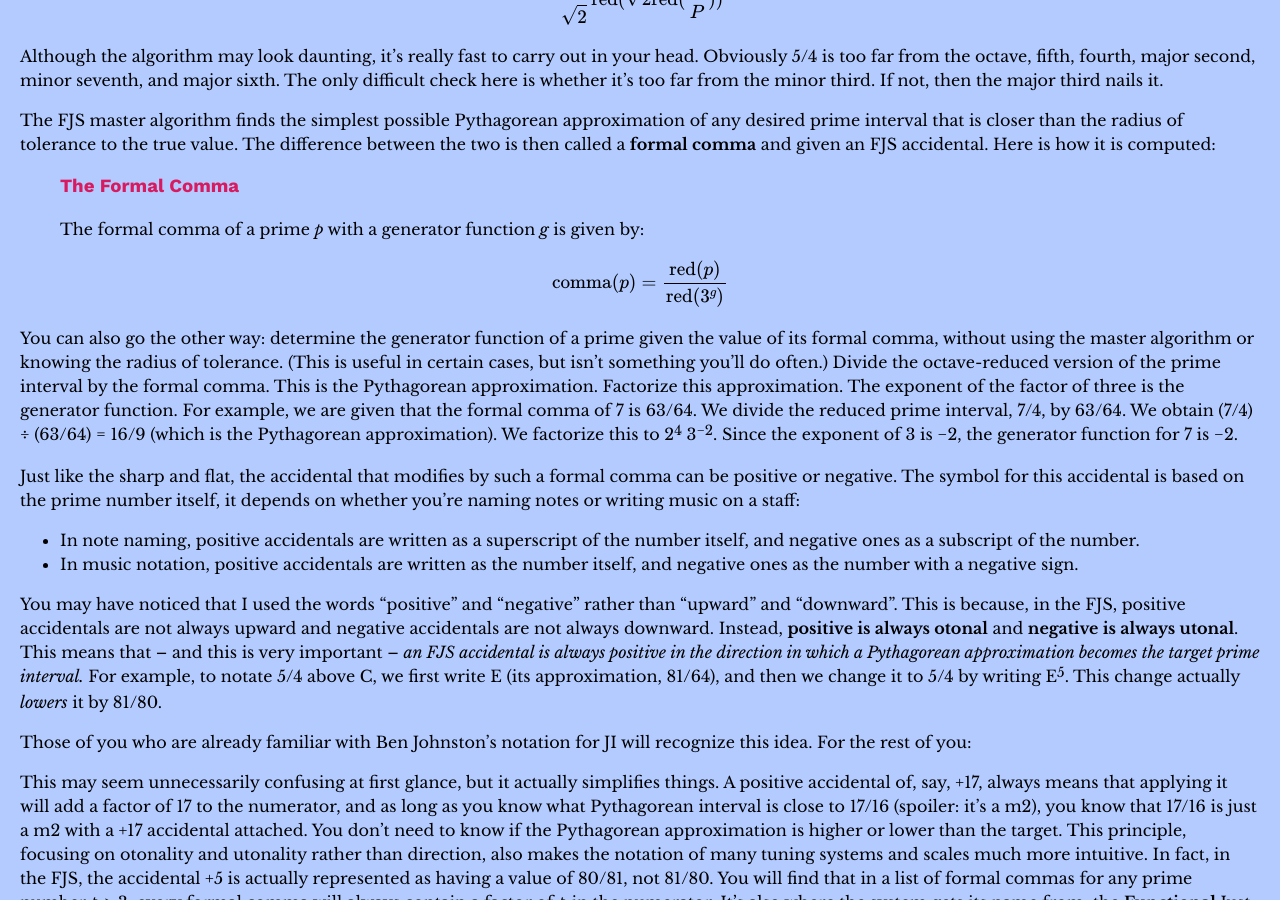
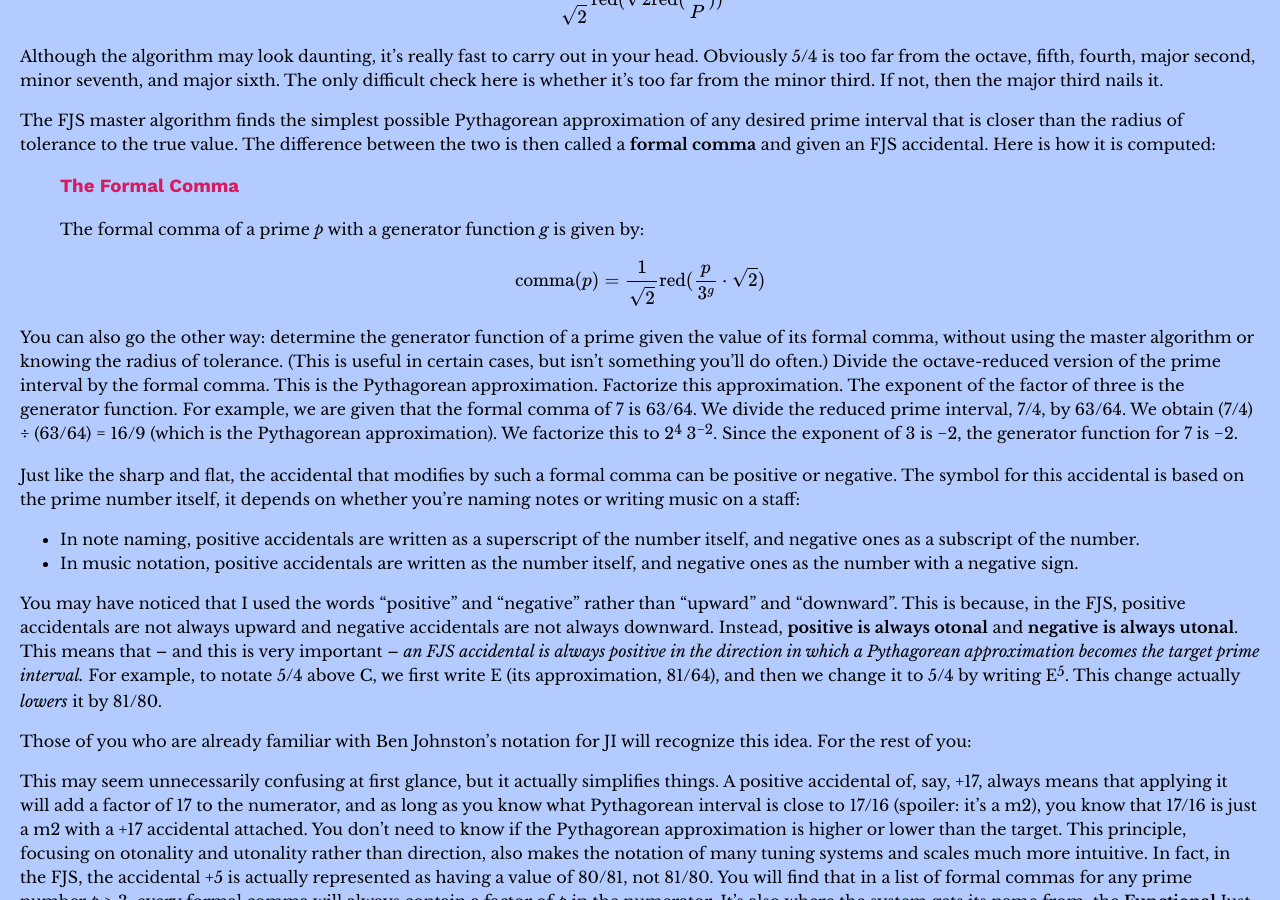
Before and after one commit to misotanni/misotanni.github.io, a Jekyll site: the page built from fjs/en/crash.md, in a window 1280 px wide and 900 px high, scrolled down 6083 px. Built offline with Jekyll 4.4.1, drawn with Linux system fonts in a browser that asks for light colours; our own code applies the rules of GitHub Pages for plain Markdown files; formulas are drawn with MathJax 3.

Commit message:
wrong formal comma in english crash

```diff
--- a/fjs/en/crash.md
+++ b/fjs/en/crash.md
@@ -208,7 +208,7 @@ The FJS master algorithm finds the simplest possible Pythagorean approximation o
 >
 > The formal comma of a prime *p* with a generator function *g* is given by:
 >
-> $$\text{comma} (p)=\frac{\text{red} (p)}{\text{red} (3^g)}$$
+> $$\text{comma} (p)=\frac{1}{\sqrt{2}} \text{red}(\frac{p}{3^g} \cdot \sqrt{2})$$
 
 You can also go the other way: determine the generator function of a prime given the value of its formal comma, without using the master algorithm or knowing the radius of tolerance. (This is useful in certain cases, but isn't something you'll do often.) Divide the octave-reduced version of the prime interval by the formal comma. This is the Pythagorean approximation. Factorize this approximation. The exponent of the factor of three is the generator function. For example, we are given that the formal comma of 7 is 63/64. We divide the reduced prime interval, 7/4, by 63/64. We obtain (7/4) ÷ (63/64) = 16/9 (which is the Pythagorean approximation). We factorize this to 2<sup>4</sup> 3<sup>−2</sup>. Since the exponent of 3 is −2, the generator function for 7 is −2.
 
```
